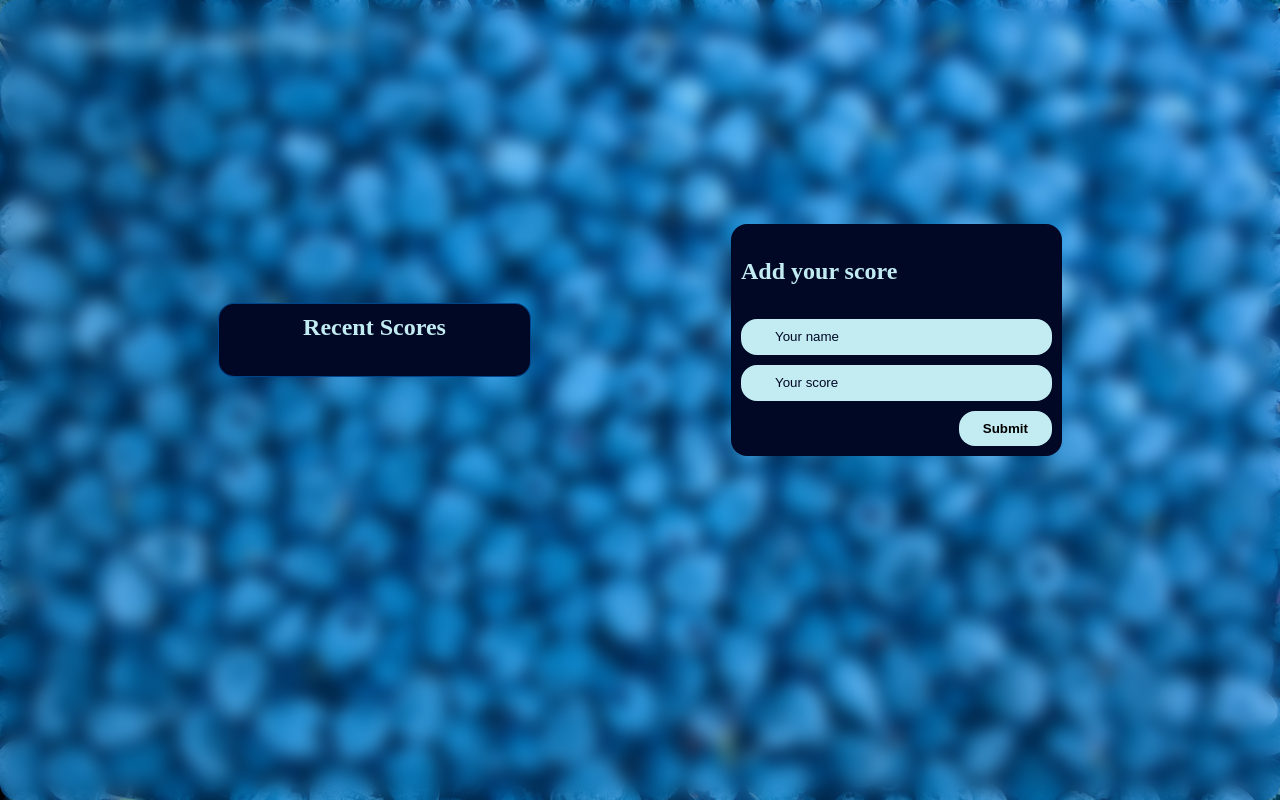
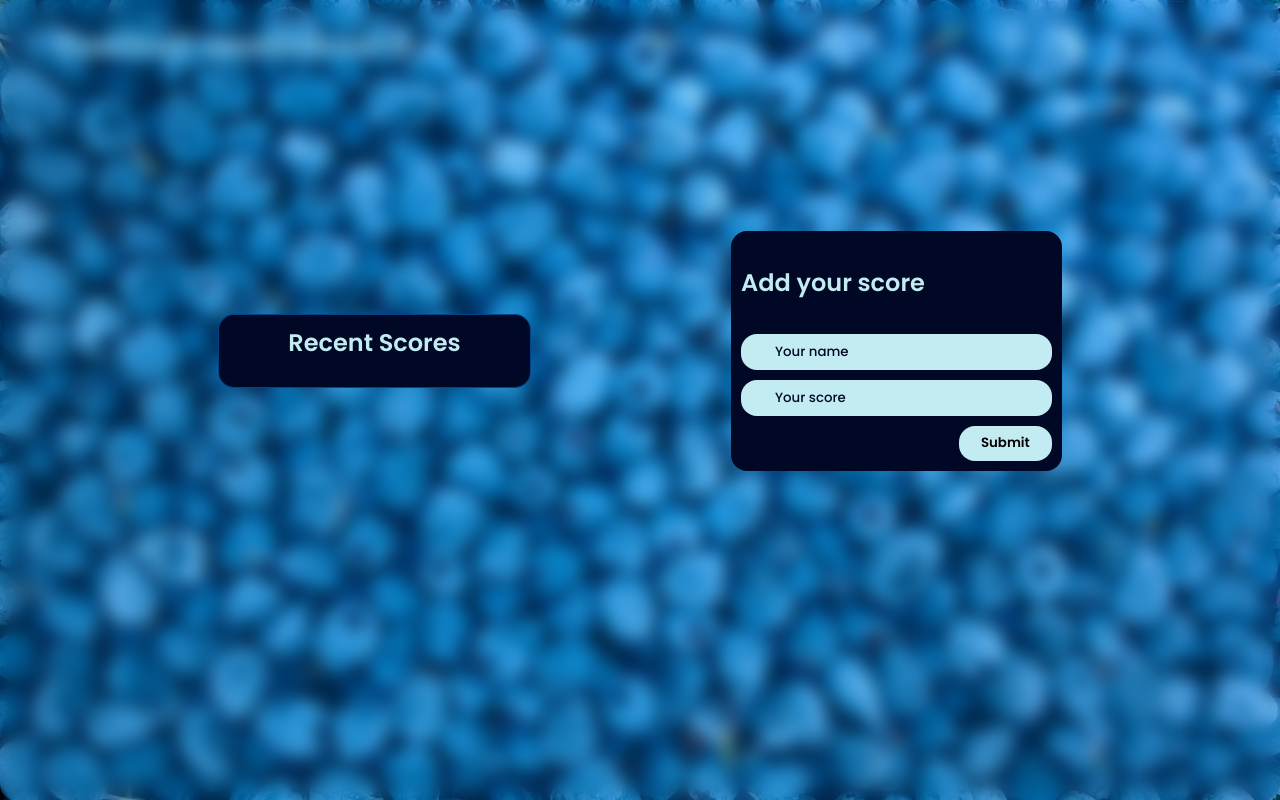
Before and after one commit to calebchris000/Hit-The-API, a website built with webpack: page src/index.html in a window 1280 px wide. Built offline with nearby package versions, Linux system fonts and the light colour scheme; no server answers.

Commit message:
Add poppins

```diff
--- a/src/index.scss
+++ b/src/index.scss
@@ -1,12 +1,16 @@
+@import url("https://fonts.googleapis.com/css2?family=Poppins:wght@100;300;500;600;700&display=swap");
+
 $primary-color: #0074d9;
 $secondary-color: #000826;
 $white: #c2ecf2;
 $black: #000;
+$font: "Poppins", san-serif;
 
 body {
   background-color: #021623;
   background-image: url(./img.jpg);
   background-size: cover;
+  font-family: $font;
 }
 
 body::before {
```
